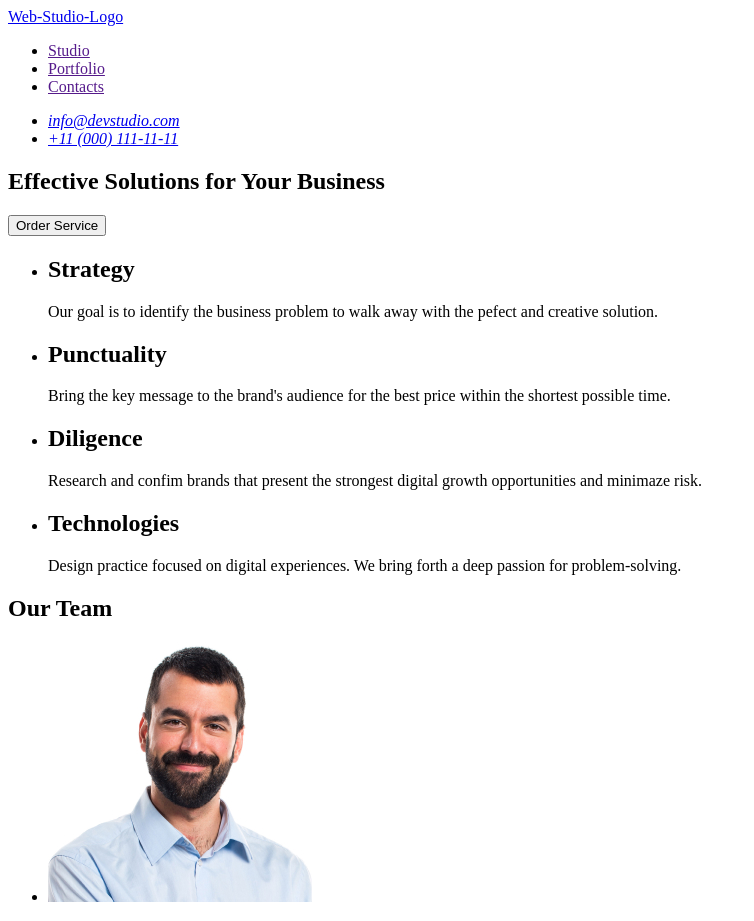
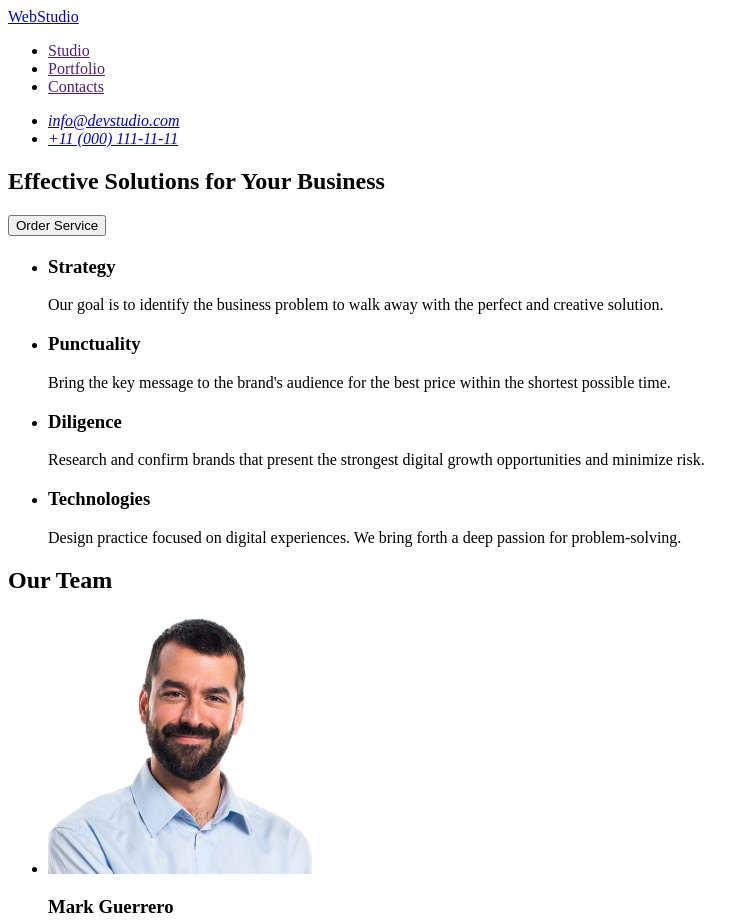
Before and after one commit to Velykobrat/bestone, a plain HTML site: page index.html in a window 1280 px wide. Shown: the top 921 px of the page, without its empty margins (0-754 px from the left). Drawn offline with Linux system fonts and the light colour scheme.

Commit message:
Update index.html

```diff
--- a/index.html
+++ b/index.html
@@ -10,18 +10,21 @@
 
 <body>
     <header>
-        <a href="/index.html">Web-Studio-Logo</a>
         <nav>
+            <a href="./index.html">WebStudio</a>
             <ul>
                 <li><a href="">Studio</a></li>
                 <li><a href="">Portfolio</a></li>
                 <li><a href="">Contacts</a></li>
             </ul>
         </nav>
-        <ul>
-            <li><address><a href="mailto:info@devstudio.com">info@devstudio.com</a></address></li>
-            <li><address><a href="tel:+110001111111">+11 (000) 111-11-11</a></address></li>
-        </ul>
+        <address>
+            <ul>
+                <li><a href="mailto:info@devstudio.com">info@devstudio.com</a></li>
+                <li><a href="tel:+110001111111">+11 (000) 111-11-11</a></li>
+            </ul>
+        </address>
+
     </header>
 
     <main>
@@ -31,22 +34,23 @@
         </section>
 
 
-        <section><!-- Переваги -->
+        <section>
+            <h2><!-- Переваги --></h2>
             <ul>
                 <li>
-                    <h2>Strategy</h2>
-                    <p>Our goal is to identify the business problem to walk away with the pefect and creative solution.</p>
+                    <h3>Strategy</h3>
+                    <p>Our goal is to identify the business problem to walk away with the perfect and creative solution.</p>
                 </li>
                 <li>
-                    <h2>Punctuality</h2>
+                    <h3>Punctuality</h3>
                     <p>Bring the key message to the brand's audience for the best price within the shortest  possible time.</p>
                 </li>
                 <li>
-                    <h2>Diligence</h2>
-                    <p>Research and confim brands that present the strongest digital growth opportunities and minimaze risk.</p>
+                    <h3>Diligence</h3>
+                    <p>Research and confirm brands that present the strongest digital growth opportunities and minimize risk.</p>
                 </li>
                 <li>
-                    <h2>Technologies</h2>
+                    <h3>Technologies</h3>
                     <p>Design practice focused on digital experiences. We bring forth a deep passion for problem-solving.</p>
                 </li>
             </ul>
@@ -82,7 +86,7 @@
     </main>
 
     <footer>
-        <a href="/index.html">Web-Studio-Logo</a>
+        <a href="./index.html">Web-Studio-Logo</a>
         <p>Increase the flow of customers and sales for your business with digital marketing & growth solutions.</p>
     </footer>
 </body>
```
